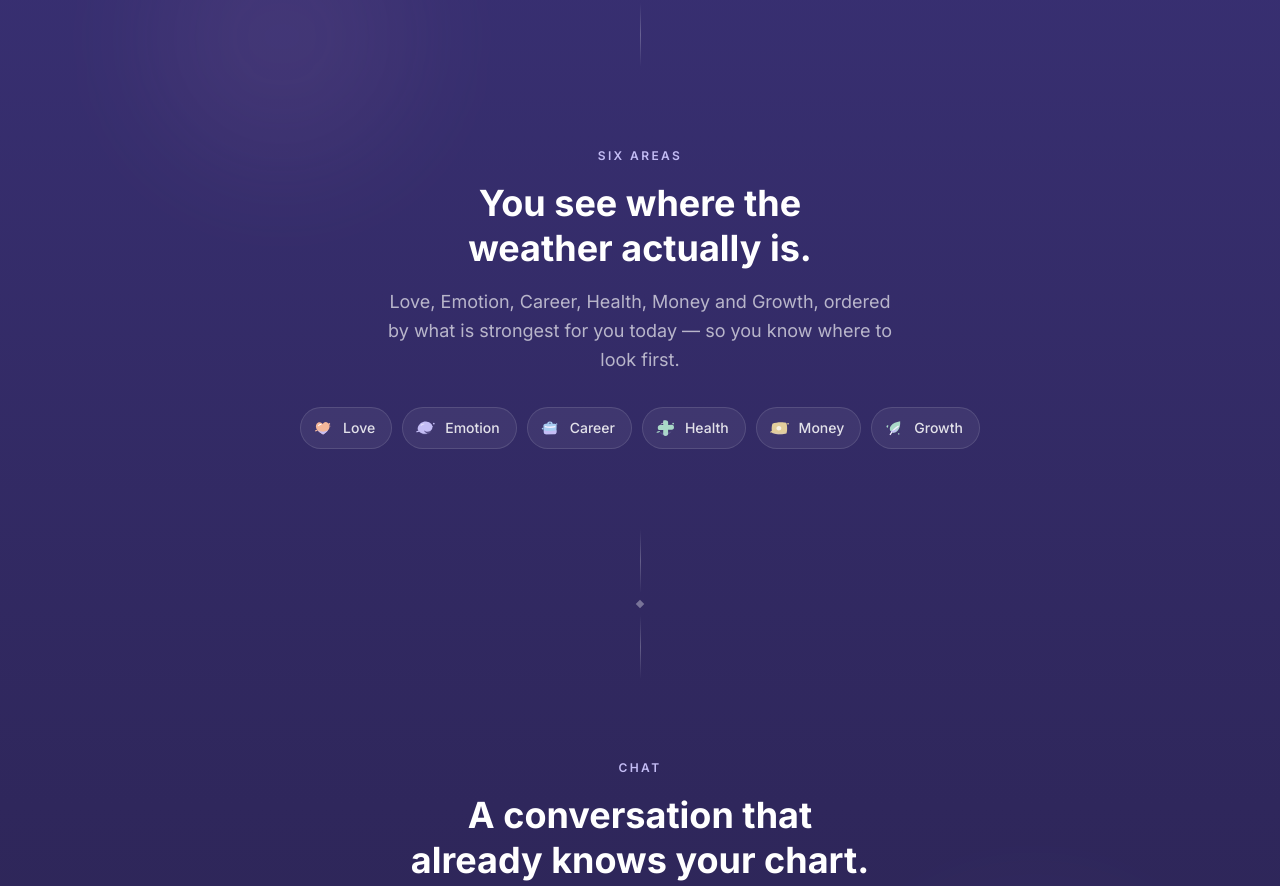
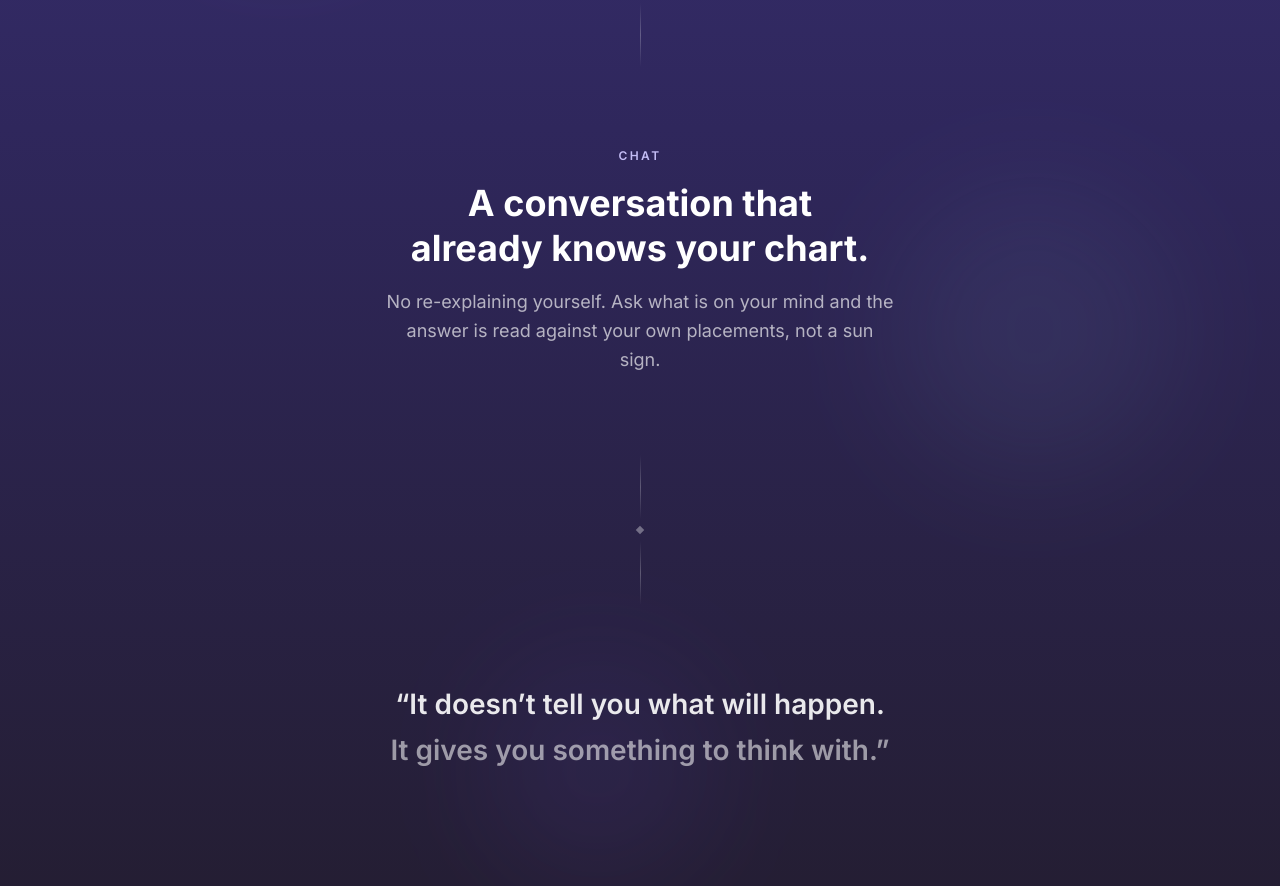
Before and after one commit to mirinae-ai/mirinae-web, an Astro site: page / in a window 1280 px wide. Shown: the part 1358-2244 px from the top of the page. Built offline with nearby package versions, Linux system fonts and the light colour scheme; Astro itself is replaced by a stand-in of ours.

Commit message:
fix landing 페이지 필요없는 부분 삭제

```diff
--- a/src/components/AreaIcons.tsx
+++ /dev/null
@@ -1,139 +0,0 @@
-/**
- * 여섯 영역의 페인트 글리프.
- *
- * 앱의 `assets/icons/paint/{heart,emotion,briefcase,health,money,leaf}.svg` 를 그대로
- * 옮겼다. 원본에 있던 `id` 속성만 뗐다 — 한 페이지에 여섯 개가 같이 놓이면 문서 안에
- * 같은 id 가 여러 번 생긴다. 참조(`url(#...)`)로 쓰이던 id 는 없어서 그림은 그대로다.
- *
- * 색은 아이콘이 스스로 들고 있다. 영역 색을 여기서 다시 칠하지 않는다 — 앱에서
- * growth 의 글리프가 초록(`#c9dfa8`)이 아니라 민트(`#a9d9c7`)인 것도 원본 그대로다.
- */
-
-type IconProps = { className?: string };
-
-export function HeartIcon({ className }: IconProps) {
-  return (
-    <svg viewBox="0 0 40 40" fill="none" className={className} aria-hidden="true">
-      <path
-        d="M20.15 29.2C17.45 27.65 12.15 24.45 10.55 20.95C9.05 17.7 10.05 13.65 13.15 12.25C15.55 11.15 17.95 12.35 19.6 14.45C21.1 11.75 24.1 10.8 26.55 12.35C30.05 14.55 30.25 18.75 28 22.2C26.15 25.05 22.65 27.4 20.15 29.2Z"
-        fill="#F4B79A"
-      />
-      <path d="M12.55 17.95C13.25 14.85 15.95 13.45 18.35 15.1C16.55 15.45 14.5 16.4 12.55 17.95Z" fill="white" />
-      <path
-        d="M13.25 23.15C16.75 25.65 22.9 26.5 27.35 22.45C25.65 25.9 22.3 28.1 20.15 29.2C17.8 27.85 15.15 26.05 13.25 24.25V23.15Z"
-        fill="#C4BDF5"
-      />
-      <path
-        d="M29.05 15.4C29.7404 15.4 30.3 14.8404 30.3 14.15C30.3 13.4596 29.7404 12.9 29.05 12.9C28.3596 12.9 27.8 13.4596 27.8 14.15C27.8 14.8404 28.3596 15.4 29.05 15.4Z"
-        fill="#F4B79A"
-      />
-      <path
-        d="M30.2 17.87C30.5424 17.87 30.82 17.5924 30.82 17.25C30.82 16.9076 30.5424 16.63 30.2 16.63C29.8576 16.63 29.58 16.9076 29.58 17.25C29.58 17.5924 29.8576 17.87 30.2 17.87Z"
-        fill="#F4B79A"
-      />
-      <path d="M11.2 22.35C9.35 22.6 8.35 23.65 8.75 24.75C9.95 25.1 11.65 24.45 12.75 23.15L11.2 22.35Z" fill="#F4B79A" />
-    </svg>
-  );
-}
-
-export function EmotionIcon({ className }: IconProps) {
-  return (
-    <svg viewBox="0 0 24 24" fill="none" className={className} aria-hidden="true">
-      <path
-        d="M5.83243 11.4761C7.03243 8.07614 10.1324 6.07614 13.6324 6.57614C16.9324 6.97614 18.8324 9.37614 18.3324 11.9761C17.8324 14.5761 15.0324 15.9761 12.4324 14.9761C10.5324 14.2761 10.2324 12.6761 11.2324 11.6761C12.1324 10.7761 13.8324 10.9761 14.2324 11.9761C13.1324 11.3761 11.8324 11.5761 11.3324 12.5761C10.6324 14.0761 11.9324 15.9761 14.1324 16.5761C11.6324 17.6761 8.13243 16.6761 6.53243 14.5761C5.73243 13.5761 5.53243 12.4761 5.83243 11.4761Z"
-        fill="#C4BDF5"
-      />
-      <path opacity="0.72" d="M8 10.2264C8.8 8.52639 10.3 7.92639 11.7 8.52639C10.5 8.82639 9.2 9.42639 8 10.2264Z" fill="white" />
-      <path
-        opacity="0.18"
-        d="M6.59998 14.5998C9.59998 15.8998 14.2 16.0998 17.6 14.2998C16.3 16.6998 13.8 17.6998 11.1 17.4998C9.09998 17.2998 7.49998 16.0998 6.59998 14.5998Z"
-        fill="#C4BDF5"
-      />
-      <path d="M6.89999 14.1001C5.59999 14.2001 4.49999 14.7001 4.29999 15.4001C5.19999 15.9001 6.29999 15.6001 7.59999 14.6001L6.89999 14.1001Z" fill="#C4BDF5" />
-      <path d="M20.3 8.25C20.3 8.67 19.97 9 19.55 9C19.13 9 18.8 8.67 18.8 8.25C18.8 7.83 19.13 7.5 19.55 7.5C19.97 7.5 20.3 7.83 20.3 8.25Z" fill="#C4BDF5" />
-      <path d="M18.7 10.85C18.7 11.04 18.54 11.2 18.35 11.2C18.16 11.2 18 11.04 18 10.85C18 10.66 18.16 10.5 18.35 10.5C18.54 10.5 18.7 10.66 18.7 10.85Z" fill="#C4BDF5" />
-    </svg>
-  );
-}
-
-export function BriefcaseIcon({ className }: IconProps) {
-  return (
-    <svg viewBox="0 0 40 40" fill="none" className={className} aria-hidden="true">
-      <path
-        d="M16.1 13.7C16.3 11.7 17.4 10.7 19.8 10.7C22.5 10.7 23.6 11.8 23.8 13.8L26.9 14C28.7 14.1 29.6 15.2 29.5 17L29.1 25.8C29 27.7 27.9 28.6 25.9 28.7L14.2 28.8C12.2 28.8 11.1 27.7 11 25.7L10.6 17.3C10.5 15.2 11.6 14.1 13.7 14L16.1 13.7ZM18.2 13.7H21.7C21.6 12.9 21.2 12.6 19.9 12.6C18.7 12.6 18.3 12.9 18.2 13.7Z"
-        fill="#A8CCF2"
-      />
-      <path
-        d="M12.5 16.7C15.2 17.6 18 18 20.9 17.9C23.5 17.8 25.6 17.4 27.7 16.7L27.6 18.8C25.5 19.5 23.2 19.9 20.8 20C17.9 20.1 15.1 19.7 12.6 18.9L12.5 16.7Z"
-        fill="#F3EFFF"
-      />
-      <path
-        d="M11.5 23.1C16.2 24.7 21.9 24.9 29.3 23.3L29.2 26.3C29.1 28 28 28.8 26 28.8L14.2 28.9C12.4 28.9 11.5 28 11.4 26.2L11.5 23.1Z"
-        fill="#C4BDF5"
-      />
-      <path d="M9.5 19.6C8.4 20 8 20.7 8.4 21.5C8.8 22.3 9.6 22.4 10.7 21.9L10.6 19.7L9.5 19.6Z" fill="#A8CCF2" />
-      <path d="M28.7 13.2C29.7 13 30.3 13.4 30.5 14.2C30.6 14.9 30.2 15.4 29.3 15.6L28.7 13.2Z" fill="#A8CCF2" />
-    </svg>
-  );
-}
-
-export function HealthIcon({ className }: IconProps) {
-  return (
-    <svg viewBox="0 0 24 24" fill="none" className={className} aria-hidden="true">
-      <path
-        d="M10.6107 5.60377C11.6107 5.20377 13.6107 5.40377 14.3107 6.10377C14.8107 6.70377 14.7107 8.40377 14.7107 9.40377L17.6107 9.30377C19.0107 9.30377 19.7107 10.0038 19.7107 11.4038C19.7107 12.7038 19.1107 13.5038 17.7107 13.6038H14.6107L14.7107 16.7038C14.7107 18.1038 13.9107 18.8038 12.5107 18.8038C11.1107 18.8038 10.4107 18.1038 10.4107 16.7038L10.5107 13.7038L7.51074 13.8038C6.31074 13.8038 5.71074 13.0038 5.81074 11.6038C5.91074 10.2038 6.61074 9.50377 7.91074 9.40377L10.5107 9.50377C10.5107 8.10377 10.2107 6.30377 10.6107 5.60377Z"
-        fill="#A9D9C7"
-      />
-      <path opacity="0.72" d="M8 9.51153C8.7 7.81153 10.1 7.11153 11.5 7.71153C10.4 8.01153 9.2 8.71153 8 9.51153Z" fill="white" />
-      <path
-        opacity="0.18"
-        d="M7 15.1998C9.8 16.2998 14.3 16.5998 17.6 14.7998C16.5 17.1998 14 18.3998 11.4 18.2998C9.4 18.0998 7.8 16.7998 7 15.1998Z"
-        fill="#C4BDF5"
-      />
-      <path d="M7.20001 14.5C5.90001 14.6 4.90001 15.1 4.70001 15.9C5.50001 16.3 6.60001 16 7.90001 15L7.20001 14.5Z" fill="#A9D9C7" />
-      <path d="M19.7 8.25C19.7 8.67 19.37 9 18.95 9C18.53 9 18.2 8.67 18.2 8.25C18.2 7.83 18.53 7.5 18.95 7.5C19.37 7.5 19.7 7.83 19.7 8.25Z" fill="#A9D9C7" />
-      <path d="M18.45 10.875C18.45 11.08 18.28 11.25 18.075 11.25C17.87 11.25 17.7 11.08 17.7 10.875C17.7 10.67 17.87 10.5 18.075 10.5C18.28 10.5 18.45 10.67 18.45 10.875Z" fill="#A9D9C7" />
-    </svg>
-  );
-}
-
-export function MoneyIcon({ className }: IconProps) {
-  return (
-    <svg viewBox="0 0 24 24" fill="none" className={className} aria-hidden="true">
-      <path
-        d="M6.36806 8.33457C8.86806 7.13457 15.3681 6.63457 18.2681 7.63457C19.1681 9.53457 19.2681 14.5346 18.3681 16.7346C15.4681 17.7346 8.76806 17.5346 6.16806 16.2346C5.46806 14.1346 5.56806 10.1346 6.36806 8.33457ZM7.86806 9.83457C8.46806 10.1346 8.86806 10.6346 9.06806 11.2346C11.0681 10.7346 13.8681 10.6346 15.8681 11.1346C16.1681 10.4346 16.5681 10.0346 17.1681 9.73457C17.4681 11.0346 17.4681 13.4346 17.1681 14.7346C16.4681 14.4346 16.0681 14.0346 15.8681 13.4346C13.7681 13.9346 11.0681 14.0346 9.06806 13.5346C8.76806 14.1346 8.36806 14.5346 7.76806 14.7346C7.56806 13.3346 7.56806 11.1346 7.86806 9.83457Z"
-        fill="#E3CE9B"
-      />
-      <path opacity="0.72" d="M11.9 10.2002C13.2 10.2002 14.1 11.1002 14 12.3002C13.9 13.5002 13 14.2002 11.8 14.2002C10.6 14.2002 9.80005 13.4002 9.80005 12.3002C9.80005 11.1002 10.7 10.2002 11.9 10.2002Z" fill="white" />
-      <path
-        opacity="0.18"
-        d="M6.19995 15.0999C9.49995 16.1999 14.6 16.3999 18.1 14.8999C17 16.8999 14.5 17.6999 11.6 17.6999C9.29995 17.5999 7.29995 16.5999 6.19995 15.0999Z"
-        fill="#C4BDF5"
-      />
-      <path d="M6.80005 14.3999C5.50005 14.4999 4.50005 14.9999 4.30005 15.6999C5.10005 16.1999 6.20005 15.8999 7.50005 14.8999L6.80005 14.3999Z" fill="#E3CE9B" />
-      <path d="M20.5 8.4502C20.5 8.8702 20.17 9.2002 19.75 9.2002C19.33 9.2002 19 8.8702 19 8.4502C19 8.0302 19.33 7.7002 19.75 7.7002C20.17 7.7002 20.5 8.0302 20.5 8.4502Z" fill="#E3CE9B" />
-      <path d="M18.9 11.1498C18.9 11.3398 18.74 11.4998 18.55 11.4998C18.36 11.4998 18.2 11.3398 18.2 11.1498C18.2 10.9598 18.36 10.7998 18.55 10.7998C18.74 10.7998 18.9 10.9598 18.9 11.1498Z" fill="#E3CE9B" />
-    </svg>
-  );
-}
-
-export function LeafIcon({ className }: IconProps) {
-  return (
-    <svg viewBox="0 0 24 24" fill="none" className={className} aria-hidden="true">
-      <path
-        d="M17.28 6.2998C17.46 9.5998 17.04 12.2998 15.12 14.3398C13.5 16.0798 11.4 16.5598 9.65997 15.1798C7.97997 13.8598 8.03997 11.7598 9.41997 10.0798C11.1 8.0398 13.86 6.8998 17.28 6.2998Z"
-        fill="#A9D9C7"
-      />
-      <path
-        d="M8.39999 17.2198C9.95999 14.4598 12.3 12.1198 15.3 10.1398C15.66 9.89979 15.96 9.95979 16.14 10.2598C16.32 10.5598 16.2 10.8598 15.84 11.0998C13.02 12.9598 10.8 15.1798 9.29999 17.7598C9.05999 18.1798 8.75999 18.2398 8.45999 18.0598C8.15999 17.8798 8.09999 17.5798 8.39999 17.2198Z"
-        fill="#F3EFFF"
-      />
-      <path
-        d="M9.71999 14.28C11.7 14.52 13.62 13.8 15.54 12C15.36 12.9 14.88 13.74 14.22 14.46C12.72 16.08 11.04 16.38 9.71999 15.3C9.41999 15.06 9.23999 14.7 9.17999 14.34L9.71999 14.28Z"
-        fill="#C4BDF5"
-      />
-      <path d="M7.14002 9.65984C6.24002 9.47984 5.70002 9.77984 5.58002 10.4398C5.46002 11.0998 5.88002 11.5198 6.78002 11.6998L7.14002 9.65984Z" fill="#A9D9C7" />
-      <path d="M15.54 16.3201C16.2 16.2001 16.62 16.4401 16.68 16.9201C16.74 17.4001 16.44 17.7001 15.78 17.7601L15.54 16.3201Z" fill="#A9D9C7" />
-    </svg>
-  );
-}
--- a/src/components/MountainStory.tsx
+++ b/src/components/MountainStory.tsx
@@ -1,14 +1,6 @@
 import { useRef } from 'react';
 import { MotionConfig, motion, useScroll, useSpring, useTransform } from 'motion/react';
 
-import {
-  BriefcaseIcon,
-  EmotionIcon,
-  HealthIcon,
-  HeartIcon,
-  LeafIcon,
-  MoneyIcon,
-} from './AreaIcons';
 import { ENTER, RISE, STAGGER, VIEWPORT } from './motion';
 
 /**
@@ -17,18 +9,9 @@ import { ENTER, RISE, STAGGER, VIEWPORT } from './motion';
  * 히어로의 앞 능선이 #3d347e 로 끝나고 이 섹션이 같은 색에서 시작한다. 스크롤이
  * 능선을 넘어 산 안으로 내려가는 것처럼 이어지고, 아래로 갈수록 색이 깊어진다.
  * 문구는 한 번에 하나씩만 올라온다 — 한꺼번에 나타나면 목록으로 읽히고,
- * 이 섹션은 목록이 아니라 내려가는 길이다.
+ * 이 섹션은 목록이 아니라 내려가는 길이다. 그래서 블록은 앱을 설명하는 데
+ * 꼭 필요한 둘(매일의 리딩 · 챗)로만 둔다.
  */
-
-/** 이름과 글리프는 앱의 `AREA_PRESENTATION` 과 같은 짝이다. */
-const AREAS = [
-  { label: 'Love', Icon: HeartIcon },
-  { label: 'Emotion', Icon: EmotionIcon },
-  { label: 'Career', Icon: BriefcaseIcon },
-  { label: 'Health', Icon: HealthIcon },
-  { label: 'Money', Icon: MoneyIcon },
-  { label: 'Growth', Icon: LeafIcon },
-];
 
 const BLOCKS = [
   {
@@ -37,25 +20,9 @@ const BLOCKS = [
     body: 'Mirinae computes your natal chart once, from your birth date, time and place. After that, each day’s transits are read against it — one reading a day, free.',
   },
   {
-    eyebrow: 'Six areas',
-    title: 'You see where the weather actually is.',
-    body: 'Love, Emotion, Career, Health, Money and Growth, ordered by what is strongest for you today — so you know where to look first.',
-    areas: true,
-  },
-  {
     eyebrow: 'Chat',
     title: 'A conversation that already knows your chart.',
     body: 'No re-explaining yourself. Ask what is on your mind and the answer is read against your own placements, not a sun sign.',
-  },
-  {
-    eyebrow: 'Reports',
-    title: 'One question, answered in writing.',
-    body: 'Pick a question, answer a few prompts, and Mirinae writes a reading built from your chart and what you told it. It lands in your library and stays there.',
-  },
-  {
-    eyebrow: 'No black box',
-    title: 'Every reading names what it came from.',
-    body: 'The transits behind a reading are listed next to it. You can see the basis instead of taking it on faith.',
   },
 ];
 
@@ -67,32 +34,6 @@ function Thread() {
       <span className="h-1.5 w-1.5 rotate-45 bg-white/35" />
       <span className="h-16 w-px bg-gradient-to-b from-white/0 via-white/25 to-white/0" />
     </div>
-  );
-}
-
-function AreaChips() {
-  return (
-    <motion.ul
-      /*
-       * 여섯 개가 한 줄에 들어가야 "여섯 영역"으로 읽힌다. 5 + 1 로 접히면 마지막
-       * 하나가 덤처럼 보인다. 글 단(max-w-2xl)보다 조금 넓게 빼서 한 줄을 지킨다.
-       */
-      className="-mx-4 mt-8 flex flex-wrap justify-center gap-2.5 sm:-mx-14"
-      variants={STAGGER}
-      initial="hidden"
-      whileInView="shown"
-      viewport={VIEWPORT}>
-      {AREAS.map((area) => (
-        <motion.li
-          key={area.label}
-          variants={RISE}
-          transition={ENTER}
-          className="flex items-center gap-1.5 rounded-full border border-white/12 bg-white/6 py-1.5 pl-2 pr-4 text-sm font-medium text-white/85">
-          <area.Icon className="h-7 w-7" />
-          {area.label}
-        </motion.li>
-      ))}
-    </motion.ul>
   );
 }
 
@@ -157,8 +98,6 @@ export function MountainStory() {
                   {block.body}
                 </motion.p>
               </motion.div>
-
-              {block.areas ? <AreaChips /> : null}
             </div>
           ))}
 
--- a/src/pages/index.astro
+++ b/src/pages/index.astro
@@ -5,7 +5,7 @@ import MountainStory from '../components/MountainStory';
 import Faq from '../components/Faq';
 import Miru from '../components/Miru';
 import StoreButtons from '../components/StoreButtons';
-import { SITE, SUPPORT_EMAIL } from '../config';
+import { SITE } from '../config';
 
 const year = new Date().getFullYear();
 
@@ -25,6 +25,9 @@ const year = new Date().getFullYear();
         <a class="transition-colors hover:text-brand" href="#what-it-is">What it is</a>
         <a class="transition-colors hover:text-brand" href="#faq">FAQ</a>
         <a class="hidden transition-colors hover:text-brand sm:inline" href="/privacy">Privacy</a>
+        <a class="hidden transition-colors hover:text-brand sm:inline" href="/terms-of-service">
+          Terms
+        </a>
       </div>
     </nav>
   </header>
@@ -64,7 +67,7 @@ const year = new Date().getFullYear();
 
       <nav class="flex flex-wrap items-center justify-center gap-x-6 gap-y-2">
         <a class="transition-colors hover:text-brand" href="/privacy">Privacy Policy</a>
-        <a class="transition-colors hover:text-brand" href={`mailto:${SUPPORT_EMAIL}`}>Support</a>
+        <a class="transition-colors hover:text-brand" href="/terms-of-service">Terms of Service</a>
         <a class="transition-colors hover:text-brand" href="#faq">FAQ</a>
       </nav>
 
```
